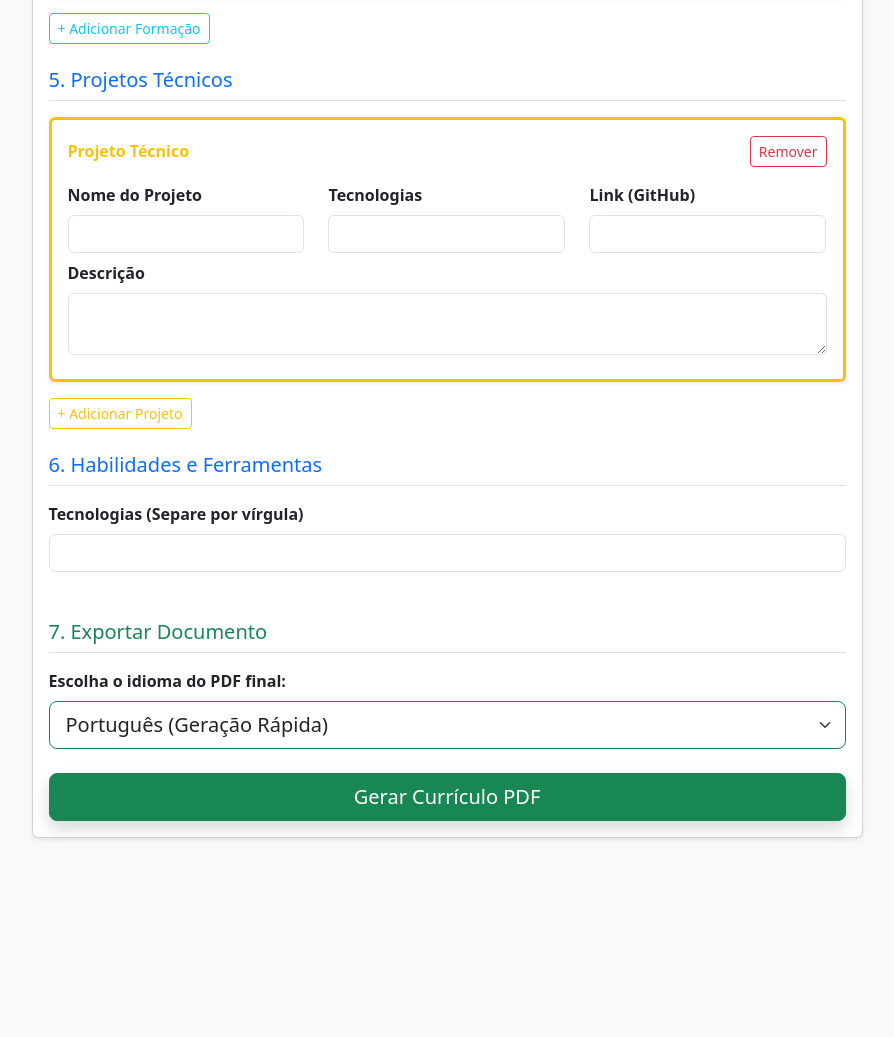
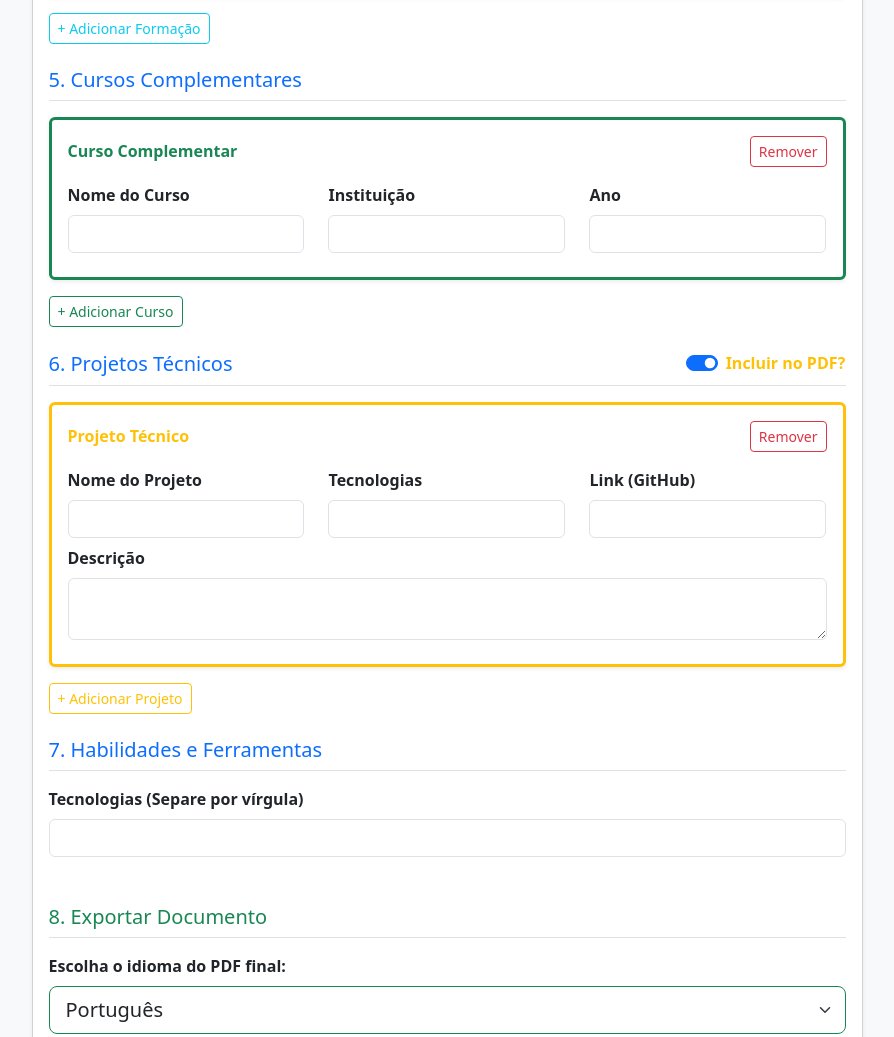
Before and after one commit to alexnascimento1980/CareerOS, a plain HTML site: page index.html in a window 1280 px wide. Shown: the part 1373-2410 px from the top of the page, without its empty margins (193-1087 px from the left). Before the commit the page ends 2259 px from the top, so only its background shows below. Drawn offline with nearby package versions, Linux system fonts and the light colour scheme.

Commit message:
feat: adicionar seção de cursos complementares e melhorias

```diff
--- a/index.html
+++ b/index.html
@@ -24,8 +24,8 @@
                 </h5>
                 <div class="row mb-3">
                   <div class="col-md-6">
-                    <label class="form-label fw-bold">Nome Completo</label>
-                    <input
+                    <label class="form-label fw-bold">Nome Completo</label
+                    ><input
                       type="text"
                       class="form-control"
                       id="name"
@@ -33,10 +33,8 @@
                     />
                   </div>
                   <div class="col-md-6">
-                    <label class="form-label fw-bold"
-                      >Título Profissional</label
-                    >
-                    <input
+                    <label class="form-label fw-bold">Título Profissional</label
+                    ><input
                       type="text"
                       class="form-control"
                       id="label_pt"
@@ -135,8 +133,37 @@
                 </div>
 
                 <h5 class="border-bottom pb-2 mt-4 mb-3 text-primary">
-                  5. Projetos Técnicos
+                  5. Cursos Complementares
                 </h5>
+                <div id="cursos-container"></div>
+                <div class="mb-4">
+                  <button
+                    type="button"
+                    class="btn btn-outline-success btn-sm"
+                    onclick="adicionarCurso()"
+                  >
+                    + Adicionar Curso
+                  </button>
+                </div>
+
+                <div
+                  class="d-flex justify-content-between align-items-center border-bottom pb-2 mt-4 mb-3"
+                >
+                  <h5 class="mb-0 text-primary">6. Projetos Técnicos</h5>
+                  <div class="form-check form-switch">
+                    <input
+                      class="form-check-input"
+                      type="checkbox"
+                      id="include-projects"
+                      checked
+                    />
+                    <label
+                      class="form-check-label fw-bold text-warning"
+                      for="include-projects"
+                      >Incluir no PDF?</label
+                    >
+                  </div>
+                </div>
                 <div id="projetos-container"></div>
                 <div class="mb-4">
                   <button
@@ -149,7 +176,7 @@
                 </div>
 
                 <h5 class="border-bottom pb-2 mt-4 mb-3 text-primary">
-                  6. Habilidades e Ferramentas
+                  7. Habilidades e Ferramentas
                 </h5>
                 <div class="mb-4">
                   <label class="form-label fw-bold"
@@ -164,7 +191,7 @@
                 </div>
 
                 <h5 class="border-bottom pb-2 mt-5 mb-3 text-success">
-                  7. Exportar Documento
+                  8. Exportar Documento
                 </h5>
                 <div class="row mb-4">
                   <div class="col-md-12">
@@ -175,12 +202,8 @@
                       class="form-select border-success form-select-lg"
                       id="idioma_escolhido"
                     >
-                      <option value="pt" selected>
-                        Português (Geração Rápida)
-                      </option>
-                      <option value="en">
-                        Inglês (Tradução Automática com IA)
-                      </option>
+                      <option value="pt" selected>Português</option>
+                      <option value="en">Inglês (Tradução Automática)</option>
                     </select>
                   </div>
                 </div>
--- a/script.js
+++ b/script.js
@@ -1,6 +1,7 @@
 let expCount = 0;
 let eduCount = 0;
 let projCount = 0;
+let cursoCount = 0;
 
 // --- INJEÇÃO DE HTML ---
 function adicionarExperiencia() {
@@ -56,6 +57,27 @@ function adicionarFormacao() {
   eduCount++;
 }
 
+function adicionarCurso() {
+  const html = `
+        <div class="card mb-3 curso-block shadow-sm border-start border-success border-3" id="curso-${cursoCount}">
+            <div class="card-body">
+                <div class="d-flex justify-content-between align-items-center mb-3">
+                    <h6 class="mb-0 text-success fw-bold">Curso Complementar</h6>
+                    <button type="button" class="btn btn-outline-danger btn-sm" onclick="removerElemento('curso-${cursoCount}')">Remover</button>
+                </div>
+                <div class="row mb-2">
+                    <div class="col-md-4"><label class="form-label fw-bold">Nome do Curso</label><input type="text" class="form-control curso-name" required></div>
+                    <div class="col-md-4"><label class="form-label fw-bold">Instituição</label><input type="text" class="form-control curso-inst" required></div>
+                    <div class="col-md-4"><label class="form-label fw-bold">Ano</label><input type="text" class="form-control curso-year" required></div>
+                </div>
+            </div>
+        </div>`;
+  document
+    .getElementById("cursos-container")
+    .insertAdjacentHTML("beforeend", html);
+  cursoCount++;
+}
+
 function adicionarProjeto() {
   const html = `
         <div class="card mb-3 proj-block shadow-sm border-start border-warning border-3" id="proj-${projCount}">
@@ -88,6 +110,7 @@ function removerElemento(id) {
 window.onload = function () {
   adicionarExperiencia();
   adicionarFormacao();
+  adicionarCurso();
   adicionarProjeto();
 };
 
@@ -99,22 +122,38 @@ document
 
     const btnGerar = document.getElementById("btn-gerar");
     const idiomaSelecionado = document.getElementById("idioma_escolhido").value;
+    const includeProjects = document.getElementById("include-projects").checked;
 
-    // Atualiza o texto do botão de acordo com o idioma para dar feedback visual
     btnGerar.textContent =
       idiomaSelecionado === "en"
-        ? "Traduzindo e Gerando PDF (Isso pode levar alguns segundos)..."
+        ? "Traduzindo e Gerando PDF..."
         : "Gerando PDF...";
     btnGerar.disabled = true;
 
-    // Coleta as habilidades
     const skillsArray = document
       .getElementById("skills")
       .value.split(",")
       .map((s) => s.trim())
       .filter((s) => s);
 
-    // Monta o payload (O Backend preencherá as chaves '_en' automaticamente se necessário)
+    // Coleta as listas
+    const projetosColetados = Array.from(
+      document.querySelectorAll(".proj-block"),
+    ).map((bloco) => ({
+      name: bloco.querySelector(".proj-name").value,
+      technologies: bloco.querySelector(".proj-tech").value,
+      link: bloco.querySelector(".proj-link").value,
+      description_pt: bloco.querySelector(".proj-desc-pt").value,
+    }));
+
+    const cursosColetados = Array.from(
+      document.querySelectorAll(".curso-block"),
+    ).map((bloco) => ({
+      name_pt: bloco.querySelector(".curso-name").value,
+      institution: bloco.querySelector(".curso-inst").value,
+      year: bloco.querySelector(".curso-year").value,
+    }));
+
     const payload = {
       lang: idiomaSelecionado,
       basics: {
@@ -149,14 +188,9 @@ document
           status_pt: bloco.querySelector(".edu-status").value,
         }),
       ),
-      projects: Array.from(document.querySelectorAll(".proj-block")).map(
-        (bloco) => ({
-          name: bloco.querySelector(".proj-name").value,
-          technologies: bloco.querySelector(".proj-tech").value,
-          link: bloco.querySelector(".proj-link").value,
-          description_pt: bloco.querySelector(".proj-desc-pt").value,
-        }),
-      ),
+      courses: cursosColetados,
+      // Se a chave estiver ativada envia a lista, senão envia uma lista vazia
+      projects: includeProjects ? projetosColetados : [],
       skills: { technical: skillsArray, languages: [] },
     };
 
```
Also changed, not shown: 2 other files.
